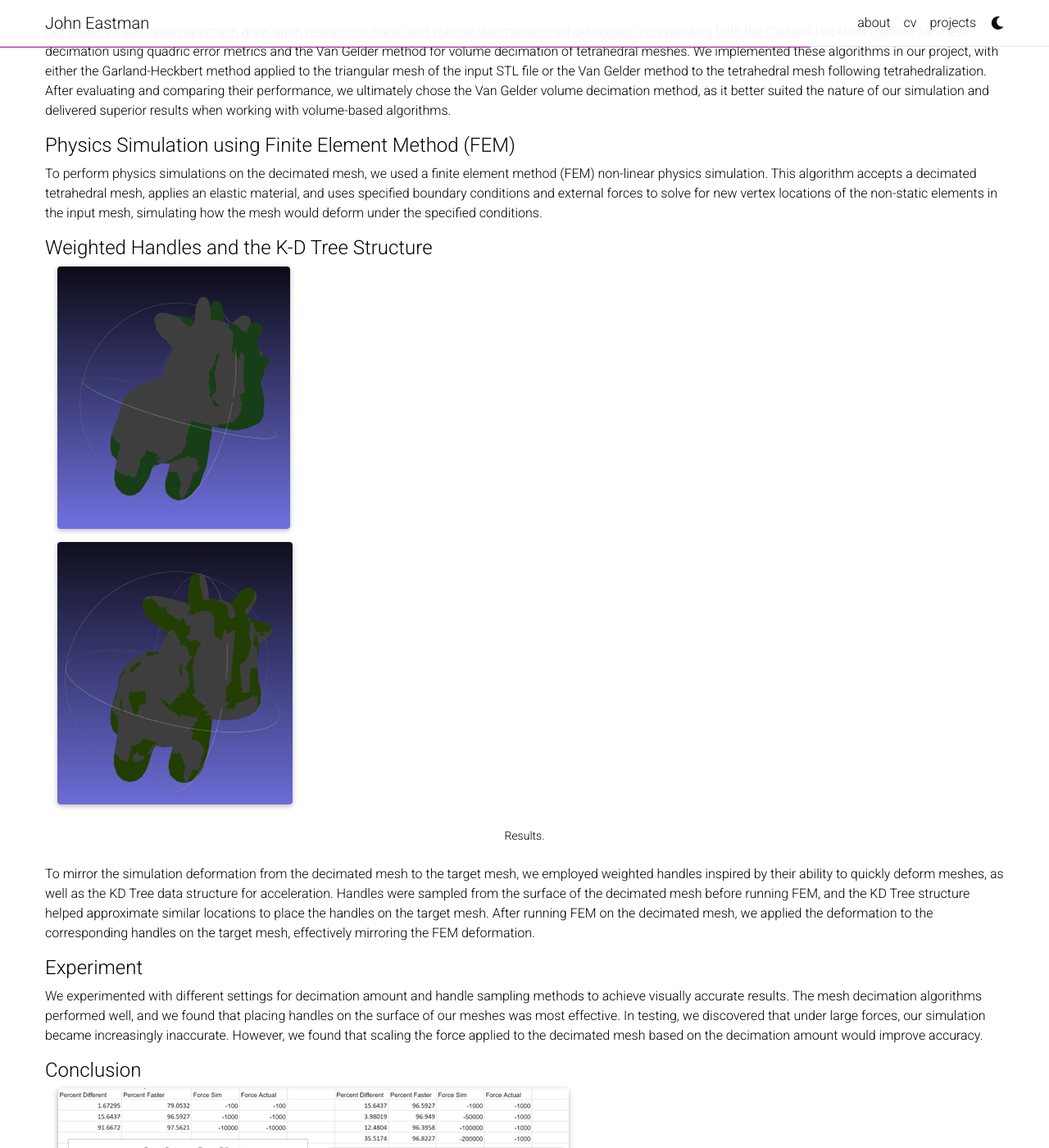
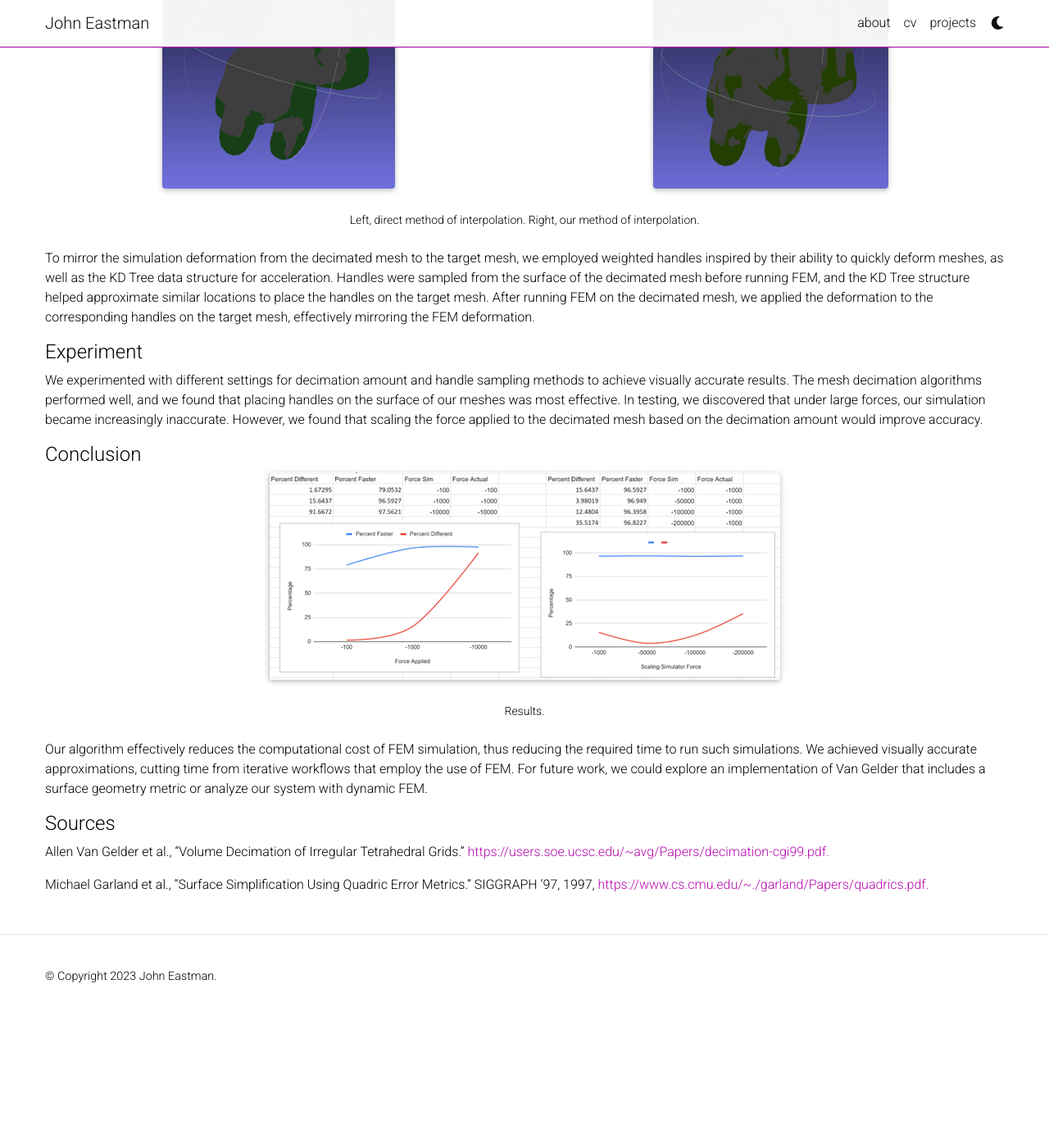
Before and after one commit to RedSweatshirt/RedSweatshirt.github.io, a Jekyll site: the page built from _projects/mesh_simp_phys_sim.md, in a window 1280 px wide and 1400 px high, scrolled down 2015 px. Shown: the whole window at 82% size. Built offline with Jekyll 4.4.1, drawn with Linux system fonts in a browser that asks for light colours; full-size pictures stand in for the smaller copies a plugin makes; comment, search, counter and statistics services are not loaded; a style sheet for code colours, icons or effects is not loaded; after the commit the page ends 3257 px from its top, so only the background shows below that.

Commit message:
Fix mesh simplification formatting

```diff
--- a/_projects/mesh_simp_phys_sim.md
+++ b/_projects/mesh_simp_phys_sim.md
@@ -7,13 +7,13 @@ importance: 1
 category: school
 ---
 
-<div class="container">
+<center>
     <div class="row justify-content-sm-center">
         <div class="col-sm mt-3 mt-md-0">
-            {% include figure.html path="assets/img/mesh_simp_phys_sim/cow.png" title="Spot the Cow" class="img-fluid rounded z-depth-1" %}
+            {% include figure.html path="assets/img/mesh_simp_phys_sim/cow.png" title="Spot the Cow" class="img-fluid rounded z-depth-1" width="400" %}
         </div>
     </div>
-</div>
+</center>
 <div class="caption">
     The mesh for Spot the Cow.
 </div>
@@ -32,13 +32,13 @@ Our method involves three main steps:
 3. Mirror the simulation deformation on the decimated mesh on the target mesh: We used weighted handles, inspired by their ability to quickly deform meshes, and the KD Tree data structure.
 
 #### Mesh Decimation Algorithms
-<div class="container">
+<center>
     <div class="row justify-content-sm-center">
         <div class="col-sm mt-3 mt-md-0">
             {% include figure.html path="assets/img/mesh_simp_phys_sim/vg_dec.png" title="Results of Van Gelder Decimation" class="img-fluid rounded z-depth-1" %}
         </div>
     </div>
-</div>
+</center>
 <div class="caption">
     Results of Van Gelder Decimation.
 </div>
@@ -48,20 +48,18 @@ Our mesh simplification approach drew upon research in mesh and volume decimatio
 To perform physics simulations on the decimated mesh, we used a finite element method (FEM) non-linear physics simulation. This algorithm accepts a decimated tetrahedral mesh, applies an elastic material, and uses specified boundary conditions and external forces to solve for new vertex locations of the non-static elements in the input mesh, simulating how the mesh would deform under the specified conditions.
 
 #### Weighted Handles and the K-D Tree Structure
-<div class="container">
+<center>
     <div class="row justify-content-sm-center">
         <div class="col-sm mt-3 mt-md-0">
             {% include figure.html path="assets/img/mesh_simp_phys_sim/direct_interp.png" title="Direct Interpolation" class="img-fluid rounded z-depth-1" %}
         </div>
-    </div>
-    <div class="row justify-content-sm-center">
         <div class="col-sm mt-3 mt-md-0">
             {% include figure.html path="assets/img/mesh_simp_phys_sim/our_interp.png" title="Our Interpolation" class="img-fluid rounded z-depth-1" %}
         </div>
     </div>
-</div>
+</center>
 <div class="caption">
-    Results.
+    Left, direct method of interpolation. Right, our method of interpolation.
 </div>
 To mirror the simulation deformation from the decimated mesh to the target mesh, we employed weighted handles inspired by their ability to quickly deform meshes, as well as the KD Tree data structure for acceleration. Handles were sampled from the surface of the decimated mesh before running FEM, and the KD Tree structure helped approximate similar locations to place the handles on the target mesh. After running FEM on the decimated mesh, we applied the deformation to the corresponding handles on the target mesh, effectively mirroring the FEM deformation.
 
@@ -69,13 +67,13 @@ To mirror the simulation deformation from the decimated mesh to the target mesh,
 We experimented with different settings for decimation amount and handle sampling methods to achieve visually accurate results. The mesh decimation algorithms performed well, and we found that placing handles on the surface of our meshes was most effective. In testing, we discovered that under large forces, our simulation became increasingly inaccurate. However, we found that scaling the force applied to the decimated mesh based on the decimation amount would improve accuracy.
 
 #### Conclusion
-<div class="container">
+<center>
     <div class="row justify-content-sm-center">
         <div class="col-sm mt-3 mt-md-0">
             {% include figure.html path="assets/img/mesh_simp_phys_sim/results.png" title="Our Results" class="img-fluid rounded z-depth-1" %}
         </div>
     </div>
-</div>
+</center>
 <div class="caption">
     Results.
 </div>
```
